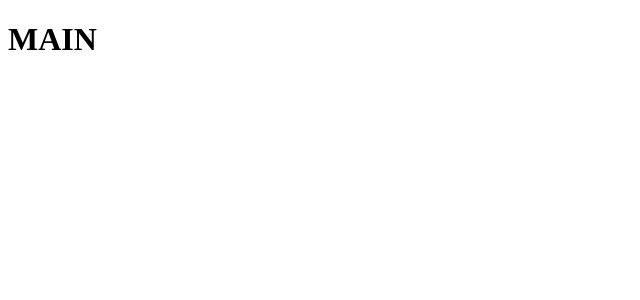
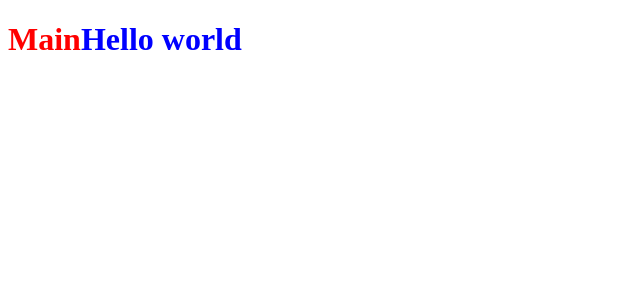
Before and after one commit to jefferson206/favorite-github, a React (Create React App) app: page / in a window 1280 px wide. Shown: the top 300 px of the page, without its empty margins (0-640 px from the left). Built offline with nearby package versions, Linux system fonts and the light colour scheme.

Commit message:
Init: Install styled-component

```diff
--- a/package.json
+++ b/package.json
@@ -10,6 +10,7 @@
     "react-dom": "^18.3.1",
     "react-router-dom": "^7.0.1",
     "react-scripts": "5.0.1",
+    "styled-components": "^6.1.13",
     "web-vitals": "^2.1.4"
   },
   "scripts": {
--- a/src/pages/Main/index.js
+++ b/src/pages/Main/index.js
@@ -1,10 +1,12 @@
 import React from "react";
+import { Title } from "./styles";
 
 function Main() {
     return (
-      <div >
-        <h1>MAIN</h1>
-      </div>
+      <Title>
+        Main
+        <span>Hello world</span>
+      </Title>
     );
   }
 
--- /dev/null
+++ b/src/pages/Main/styles.js
@@ -0,0 +1,9 @@
+import styled from "styled-components";
+
+export const Title = styled.h1`
+    color: #FF0000;
+
+    span{
+        color: blue;
+    }
+`;
```
Also changed, not shown: 1 other file (tests, documents, lock files or other folders).
